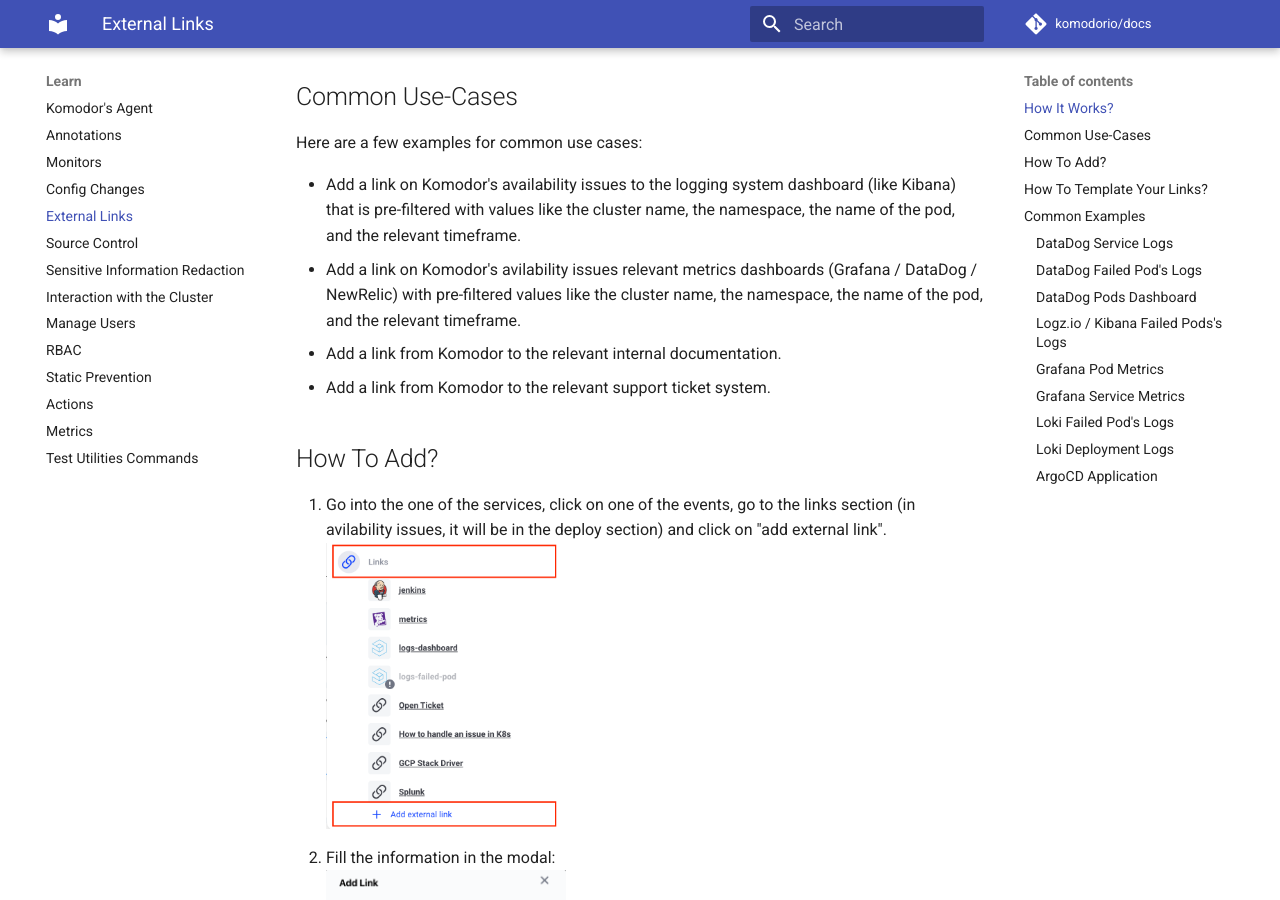
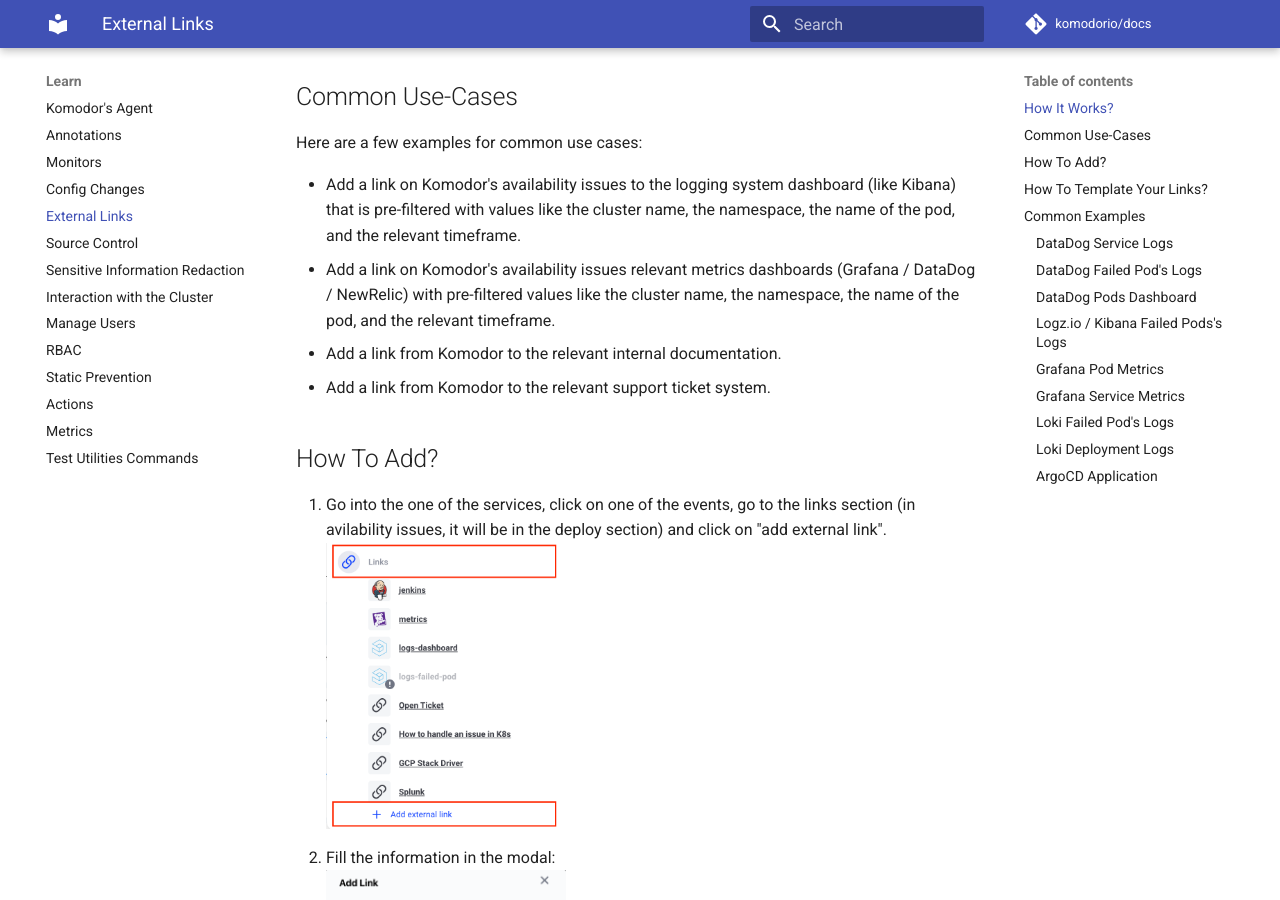
Before and after one commit to komodorio/docs, an MkDocs documentation site: the page built from docs/Learn/ExternalLinks.md, in a window 1280 px wide and 900 px high, scrolled down 756 px. Built offline with MkDocs 1.6.1 and Material for MkDocs 9.7.7, drawn with Linux system fonts in a browser that asks for light colours; comment, search, counter and statistics services are not loaded.

Commit message:
Update docs/Learn/ExternalLinks.md
Co-authored-by: Nir Shtein <nir.sht1@gmail.com>

```diff
--- a/docs/Learn/ExternalLinks.md
+++ b/docs/Learn/ExternalLinks.md
@@ -15,7 +15,7 @@
 Here are a few examples for common use cases:
 
 - Add a link on Komodor's availability issues to the logging system dashboard (like Kibana) that is pre-filtered with values like the cluster name, the namespace, the name of the pod, and the relevant timeframe.
-- Add a link on Komodor's avilability issues relevant metrics dashboards (Grafana / DataDog / NewRelic) with pre-filtered values like the cluster name, the namespace, the name of the pod, and the relevant timeframe.
+- Add a link on Komodor's availability issues relevant metrics dashboards (Grafana / DataDog / NewRelic) with pre-filtered values like the cluster name, the namespace, the name of the pod, and the relevant timeframe.
 - Add a link from Komodor to the relevant internal documentation.
 - Add a link from Komodor to the relevant support ticket system.
 
```
